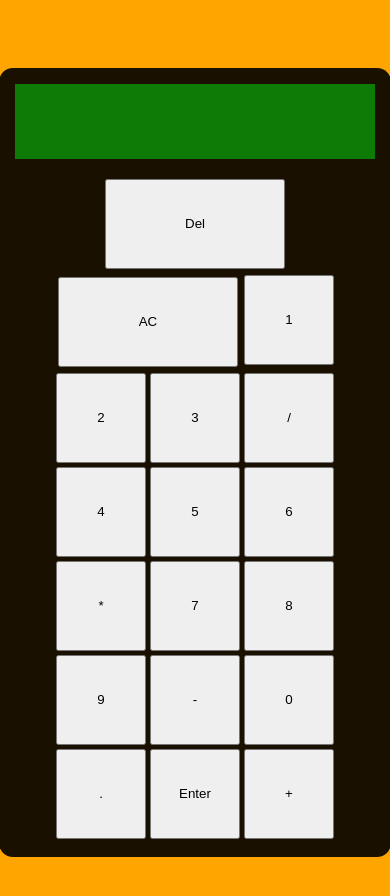
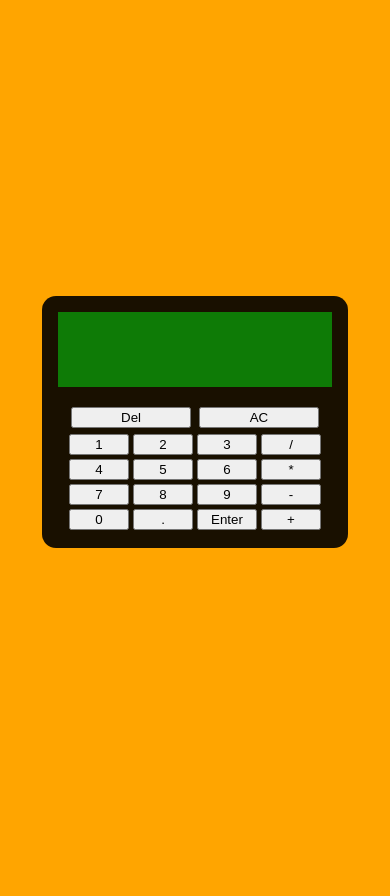
Before and after one commit to johnyousef/calculater, a plain HTML site: page index.html in a window 390 px wide. After the commit the page ends 844 px from the top, so only its background shows below. Drawn offline with Linux system fonts and the light colour scheme.

Commit message:
made it more responsive

```diff
--- a/style.css
+++ b/style.css
@@ -1,7 +1,9 @@
 body, html {
     background-color: orange;
+    display: flex;
+    justify-content: center;
+    align-items: center;
     height: 100%;
-    padding: 16px;
 }
 
 .parent_container{
@@ -9,6 +11,7 @@ body, html {
     display: flex;
     justify-content: center;
     align-items: center;
+    width: 306px;
 }
 
 .child_container {
@@ -20,7 +23,7 @@ body, html {
     gap: 16px;
     align-items: center;
     justify-content: center;
-    max-width: 380px;
+    width: 306px;
     /* height: 400px;
     width: 300px; */
 }
@@ -28,7 +31,7 @@ body, html {
 .screen_container {
     background-color: rgba(9, 170, 9, 0.699);
     min-height: 75px;
-    width: 360px;
+    width: 274px;
     word-wrap: break-word;
 }
 
@@ -40,13 +43,14 @@ body, html {
 }
 
 button {
-    flex: 0 0 90px;
-    height: 90px;
+    flex: 0 0 60px;
+    /* height: 90px; */
+    width: auto;
     margin: 2px;
 }
 
 button.delete, button.clear_all {
-    min-width: 180px;
+    min-width: 120px;
     margin: 4px;
 }
 
```
